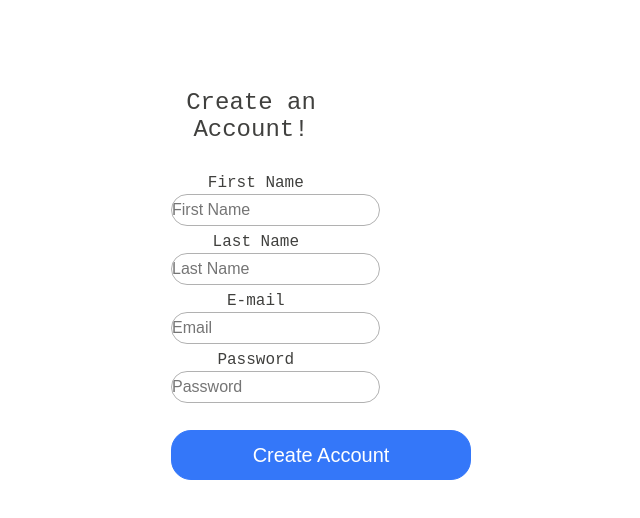
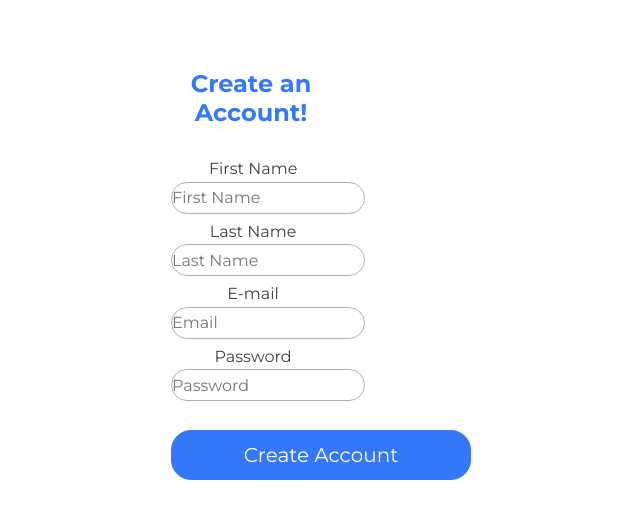
Before and after one commit to JakeDongwanKang/2800-202210-BBY15, a plain HTML site: page app/html/sign-up.html in a window 1280 px wide. Shown: the whole page, without its empty margins (389-1029 px from the left). Drawn offline with Linux system fonts and the light colour scheme.

Commit message:
Changed the font and colour of the title.

```diff
--- a/public/css/sign-up.css
+++ b/public/css/sign-up.css
@@ -1,10 +1,12 @@
+@import url('https://fonts.googleapis.com/css2?family=Montserrat:wght@100;200;300;400;500;600;700;800;900&display=swap%27');
+
 body {
     font-size: 18pt;
     margin: 0%;
-    font-family: "VT323", monospace;
     padding: 0px;
     height: 100vh;
     display: grid;
+    font-family: 'Montserrat';
     grid-template-columns: repeat(5, 20%);
     grid-template-rows: repeat(5, 20%);
     align-items: end;
@@ -37,6 +39,7 @@ body {
 
   #signUpForm > input {
     font-size:12pt;
+    font-family: 'Montserrat';
     padding: 0%;
     margin: 0%;
     background-color:rgba(255,255,255,0.7);;
@@ -75,6 +78,11 @@ body {
       font-size: 12pt;
   }
 
+  #signUpTitle {
+      color: #3477f9;
+      font-weight: bold;
+  }
+
   #signUpForm > input[type="button"]:hover {
     color: white;
     border-color: white;
```
